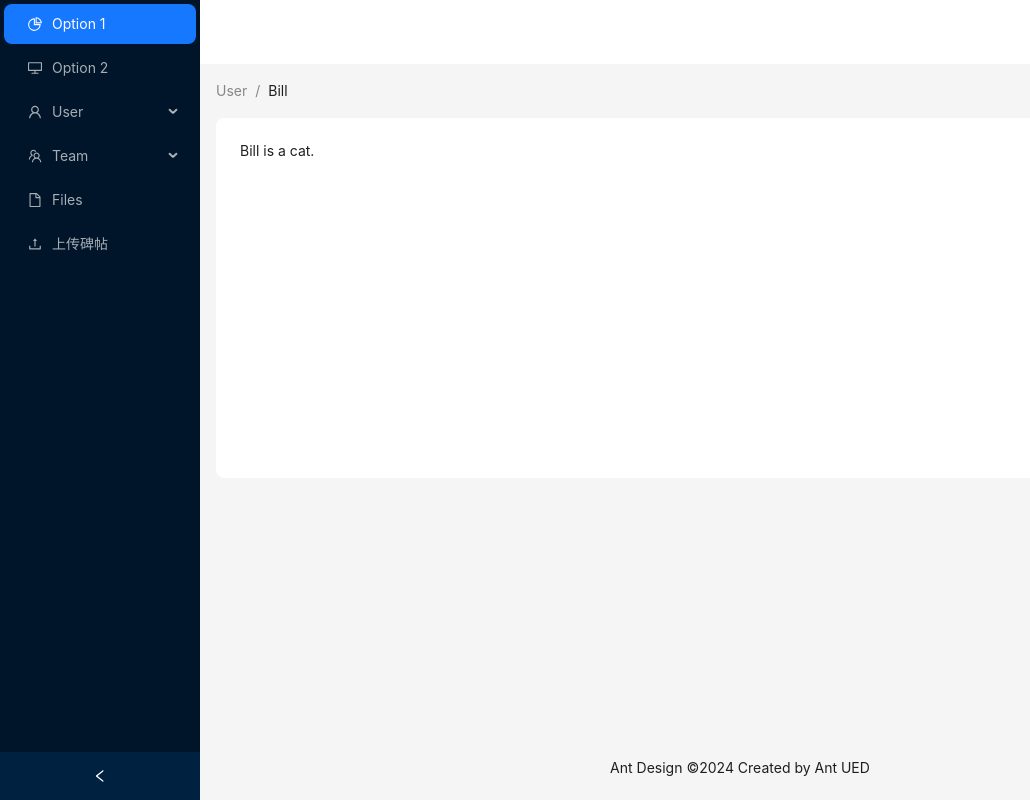
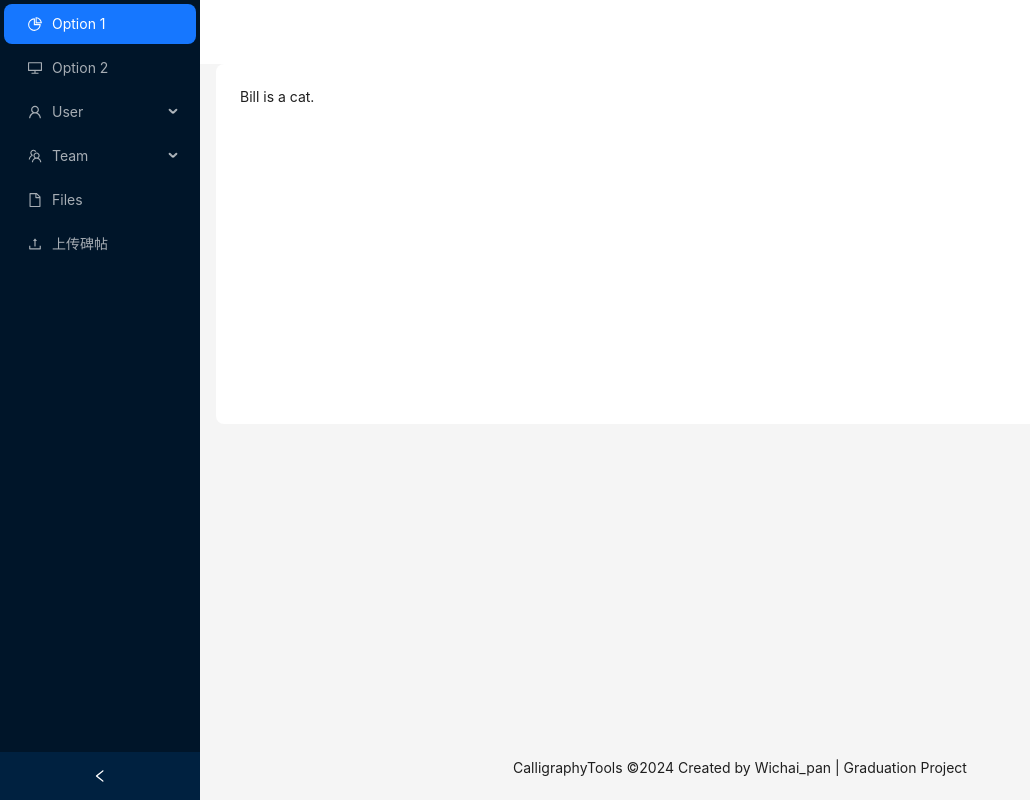
Before and after one commit to Wichai515/calligraphyTools-React, a React (Create React App) app: page /admin in a window 1280 px wide. Shown: the whole page, without its empty margins (0-1030 px from the left). Built offline with nearby package versions, Linux system fonts and the light colour scheme.

Commit message:
add footer&admin

```diff
--- a/package.json
+++ b/package.json
@@ -7,6 +7,7 @@
     "@testing-library/react": "^13.4.0",
     "@testing-library/user-event": "^13.5.0",
     "antd": "^5.15.0",
+    "rc-footer": "^0.6.8",
     "react": "^18.2.0",
     "react-dom": "^18.2.0",
     "react-router-dom": "^6.22.2",
--- a/public/index.html
+++ b/public/index.html
@@ -25,7 +25,7 @@
       work correctly both with client-side routing and a non-root public URL.
       Learn how to configure a non-root public URL by running `npm run build`.
     -->
-    <title>React App</title>
+    <title>CalligraphyTools</title>
   </head>
   <body>
     <noscript>You need to enable JavaScript to run this app.</noscript>
--- a/src/index.js
+++ b/src/index.js
@@ -9,7 +9,6 @@ import { RouterProvider } from 'react-router-dom';
 
 
 
-
 const root = ReactDOM.createRoot(document.getElementById('root'));
 root.render(
   <React.StrictMode>
--- a/src/pages/Admin/Admin.js
+++ b/src/pages/Admin/Admin.js
@@ -8,6 +8,9 @@ import {
   UploadOutlined,
 } from '@ant-design/icons';
 import { Breadcrumb, Layout, Menu, theme } from 'antd';
+import { Outlet } from 'react-router-dom';
+import MyFooter from '../components/MyFooter/MyFooter';
+
 const { Header, Content, Footer, Sider } = Layout;
 function getItem(label, key, icon, children) {
   return {
@@ -17,6 +20,7 @@ function getItem(label, key, icon, children) {
     label,
   };
 }
+
 const items = [
   getItem('Option 1', '1', <PieChartOutlined />),
   getItem('Option 2', '2', <DesktopOutlined />),
@@ -29,6 +33,7 @@ const items = [
   getItem('Files', '9', <FileOutlined />),
   getItem('上传碑帖', '10', <UploadOutlined />),
 ];
+
 const Admin = () => {
   const [collapsed, setCollapsed] = useState(false);
   const {
@@ -56,14 +61,7 @@ const Admin = () => {
             margin: '0 16px',
           }}
         >
-          <Breadcrumb
-            style={{
-              margin: '16px 0',
-            }}
-          >
-            <Breadcrumb.Item>User</Breadcrumb.Item>
-            <Breadcrumb.Item>Bill</Breadcrumb.Item>
-          </Breadcrumb>
+
           <div
             style={{
               padding: 24,
@@ -73,17 +71,14 @@ const Admin = () => {
             }}
           >
             Bill is a cat.
+            <Outlet />
           </div>
         </Content>
-        <Footer
-          style={{
-            textAlign: 'center',
-          }}
-        >
-          Ant Design ©{new Date().getFullYear()} Created by Ant UED
-        </Footer>
+        <MyFooter />
       </Layout>
     </Layout>
   );
 };
+
+
 export default Admin;
--- a/src/pages/Admin/Uploadbooks.js
+++ b/src/pages/Admin/Uploadbooks.js
@@ -0,0 +1,18 @@
+// Desc: Admin can upload books
+// Date: 9th May 2021
+// Version: 1.0.0
+
+import React, { Component } from 'react';
+
+class Uploadbooks extends Component {
+    render() {
+        return (
+            <div>
+                <h1>Upload Books</h1>
+
+            </div>
+        );
+    }
+}
+
+export default Uploadbooks;
--- a/src/pages/Index/Index.js
+++ b/src/pages/Index/Index.js
@@ -1,6 +1,10 @@
+//index.js
+
 import React from 'react';
 import { Link, Outlet } from 'react-router-dom';
 import { Breadcrumb, Layout, Menu, theme } from 'antd';
+import MyFooter from '../components/MyFooter/MyFooter';
+
 const { Header, Content, Footer } = Layout;
 
 const items = [
@@ -60,13 +64,7 @@ const Index = () => {
           <Outlet />
         </div>
       </Content>
-      <Footer
-        style={{
-          textAlign: 'center',
-        }}
-      >
-        CalligraphyTools ©{new Date().getFullYear()} Created by Wichai_pan | Graduation Project
-      </Footer>
+      <MyFooter />
     </Layout>
   );
 };
--- a/src/pages/Test/Test.js
+++ b/src/pages/Test/Test.js
@@ -1,6 +1,8 @@
 import React from 'react';
 import { Card } from 'antd';
 import { useNavigate } from 'react-router-dom';
+import MyFooter from '../components/MyFooter/MyFooter';
+
 
 const Test = () => {
   // 假设您知道图片在文件系统中的路径
@@ -10,10 +12,10 @@ const Test = () => {
   const navigate = useNavigate()
 
   return (
-
     <div>
       test
       <button onClick={() => navigate('/')}>jump</button>
+      <MyFooter />
     </div>
   );
 };
--- /dev/null
+++ b/src/pages/components/MyFooter/MyFooter.js
@@ -0,0 +1,17 @@
+// MyFooter.js
+import React from 'react';
+import { Layout } from 'antd';
+
+const { Footer } = Layout;
+
+const MyFooter = () => (
+  <Footer
+    style={{
+      textAlign: 'center',
+    }}
+  >
+    CalligraphyTools ©{new Date().getFullYear()} Created by Wichai_pan | Graduation Project
+  </Footer>
+);
+
+export default MyFooter;
```
Also changed, not shown: src/router/index.jsx (+8 -1 lines), 1 other file (tests, documents, lock files or other folders).
